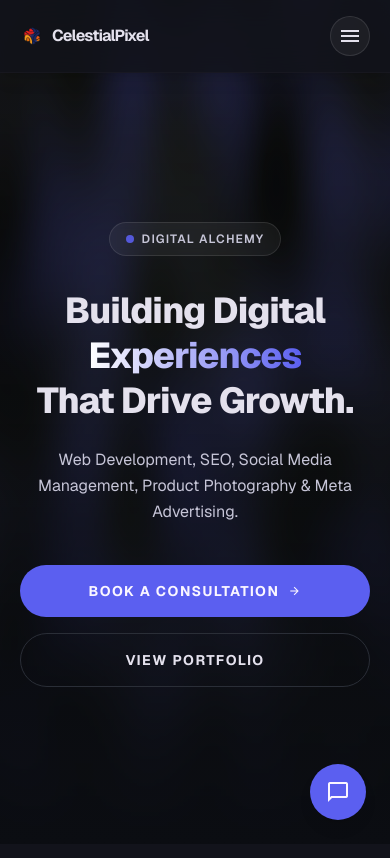
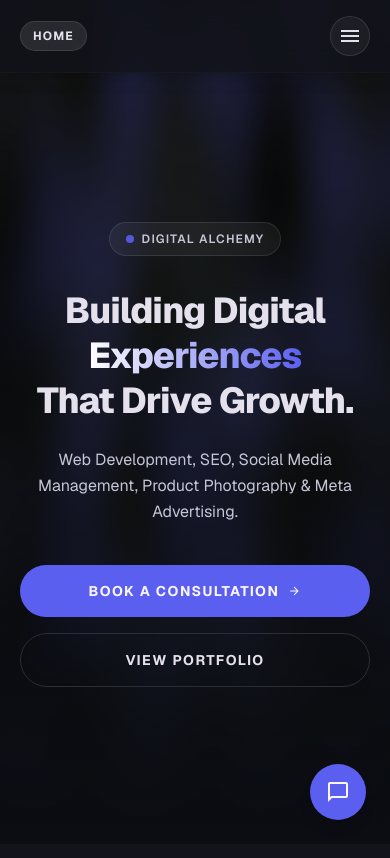
Before and after one commit to Thunderz45/celestialpixel, a React (Vite) app: page / in a window 390 px wide. Shown: the top 858 px of the page. Built offline with nearby package versions, Linux system fonts and the light colour scheme.

Commit message:
fix: remove brand logo/name on mobile nav header in favor of active page title, add visibility classes to drawer to prevent touch obstruction

```diff
--- a/src/App.jsx
+++ b/src/App.jsx
@@ -9,6 +9,21 @@ import About from './pages/About.jsx';
 export default function App() {
   const navigate = useNavigate();
   const location = useLocation();
+
+  const getPageTitle = () => {
+    switch (location.pathname) {
+      case '/':
+        return 'Home';
+      case '/portfolio':
+        return 'Work';
+      case '/about':
+        return 'About';
+      case '/contact':
+        return 'Contact';
+      default:
+        return 'CelestialPixel';
+    }
+  };
 
   // Mobile Nav State
   const [mobileMenuOpen, setMobileMenuOpen] = useState(false);
@@ -258,10 +273,11 @@ export default function App() {
               setMobileMenuOpen(false);
               triggerPageTransition('/');
             }}
-            className="font-headline text-md font-bold text-on-surface tracking-tighter flex items-center gap-2"
+            className="font-headline flex items-center"
           >
-            <img alt="CelestialPixel Logo" className="h-6 w-auto" src="logo.png" />
-            CelestialPixel
+            <span className="font-headline text-xs font-bold text-on-surface tracking-widest uppercase bg-white/10 px-3 py-1.5 rounded-full border border-white/10">
+              {getPageTitle()}
+            </span>
           </button>
 
           <button
@@ -279,7 +295,7 @@ export default function App() {
       {/* Mobile Menu Drawer Overlay */}
       <div
         className={`fixed inset-0 z-40 bg-background/95 backdrop-blur-2xl transition-all duration-500 ease-in-out md:hidden flex flex-col justify-center items-center ${
-          mobileMenuOpen ? 'opacity-100 translate-x-0' : 'opacity-0 translate-x-full pointer-events-none'
+          mobileMenuOpen ? 'opacity-100 translate-x-0 visible' : 'opacity-0 translate-x-full pointer-events-none invisible'
         }`}
       >
         {/* Subtle Grid Background */}
```
